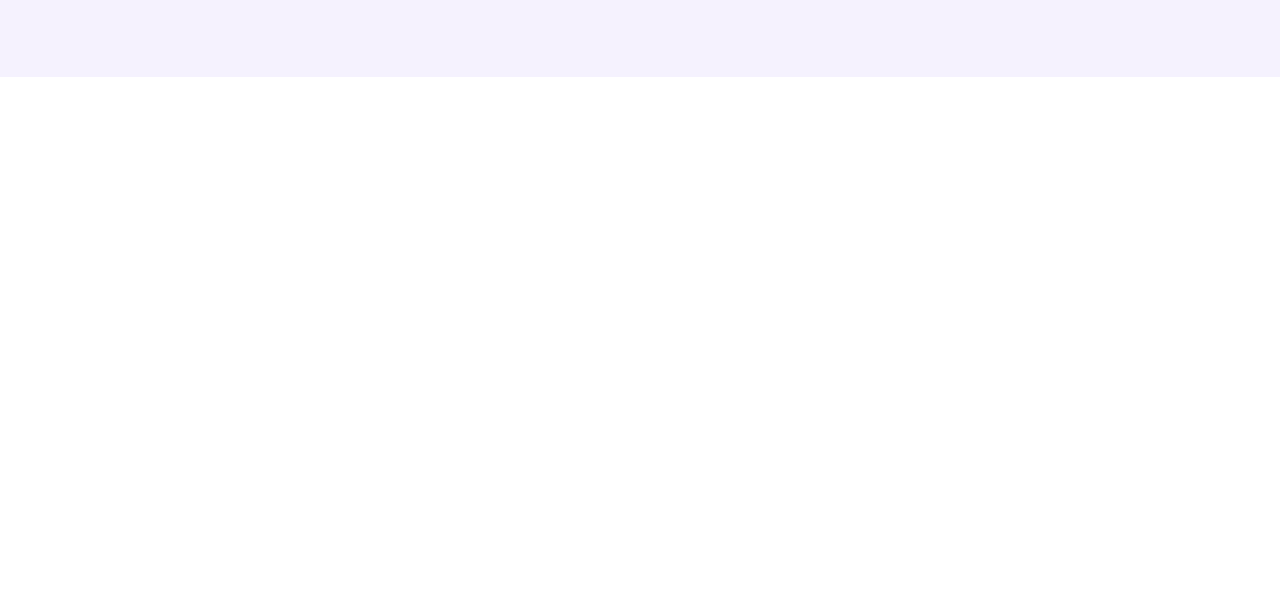
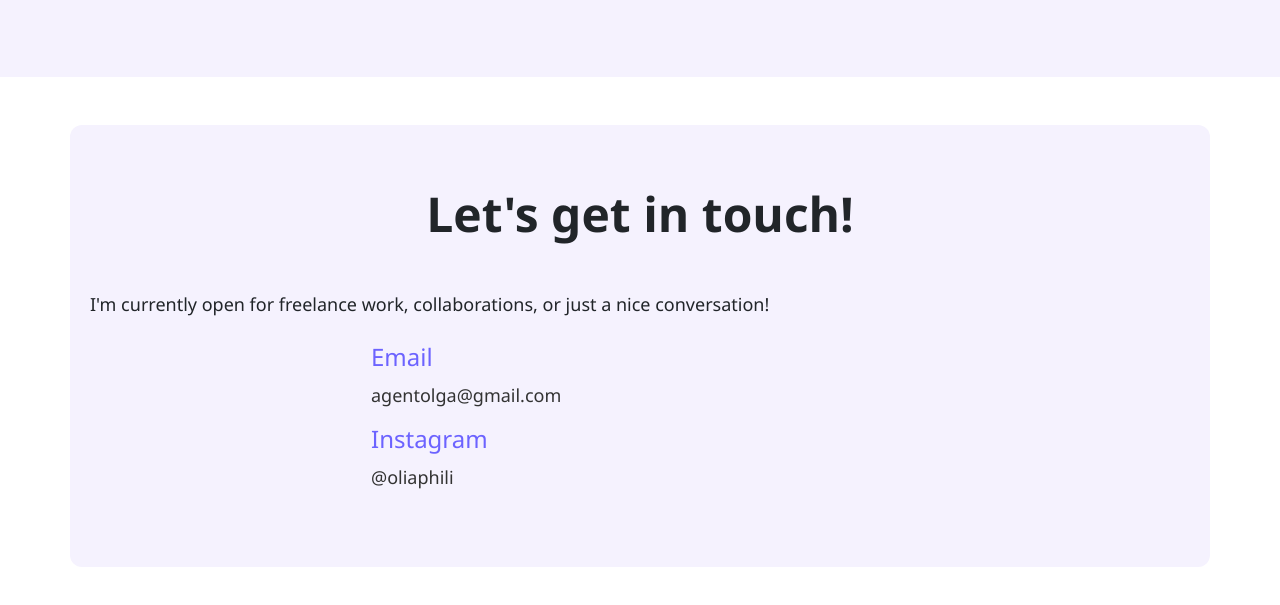
Before and after one commit to AgentOlga/portfolio, a website: page about.html in a window 1280 px wide. Shown: the part 489-1094 px from the top of the page. Before the commit the page ends 914 px from the top, so only its background shows below. Drawn offline with nearby package versions, Linux system fonts and the light colour scheme.

Commit message:
add Contact Page

```diff
--- a/about.html
+++ b/about.html
@@ -59,11 +59,25 @@
   </section>
 
   <!-- Contact Section -->
-  <section id="contact" class="container my-5 text-center fade-in">
-    <h2>📮 Contact Me</h2>
+  <section id="contact" class="contact-section container my-5">
+    <h2 class="text-center mb-5">Let's get in touch!</h2>
     <p class="mb-4">I'm currently open for freelance work, collaborations, or just a nice conversation!</p>
-    <a href="mailto:agentolga@gmail.com" class="btn btn-primary">Send me an Email</a>
+    <div class="row justify-content-center">
+      <div class="col-md-6">
+        <ul class="list-unstyled">
+          <li class="mb-3">
+            <h4>Email</h4>
+            <a href="mailto:agentolga@gmail.com">agentolga@gmail.com</a>
+          </li>
+          <li class="mb-3">
+            <h4>Instagram</h4>
+            <a href="https://www.instagram.com/oliaphili/" target="_blank">@oliaphili</a>
+          </li>
+        </ul>
+      </div>
+    </div>
   </section>
+
 
   <!-- Footer -->
   <footer class="text-center mt-5 p-4 fade-in">
--- a/style.css
+++ b/style.css
@@ -105,3 +105,33 @@ footer {
   color: #555;
   font-size: 16px;
 }
+/* Contact Section */
+.contact-section {
+  background-color: #f5f2fe;
+  padding: 60px 20px;
+  border-radius: 12px;
+  margin-top: 50px;
+}
+
+.contact-section h2 {
+  font-size: 48px;
+  font-weight: bold;
+  margin-bottom: 40px;
+}
+
+.contact-section h4 {
+  font-size: 24px;
+  margin-bottom: 10px;
+  color: var(--primary-color);
+}
+
+.contact-section a {
+  font-size: 18px;
+  color: #333;
+  text-decoration: none;
+}
+
+.contact-section a:hover {
+  color: var(--primary-color);
+  text-decoration: underline;
+}
```
